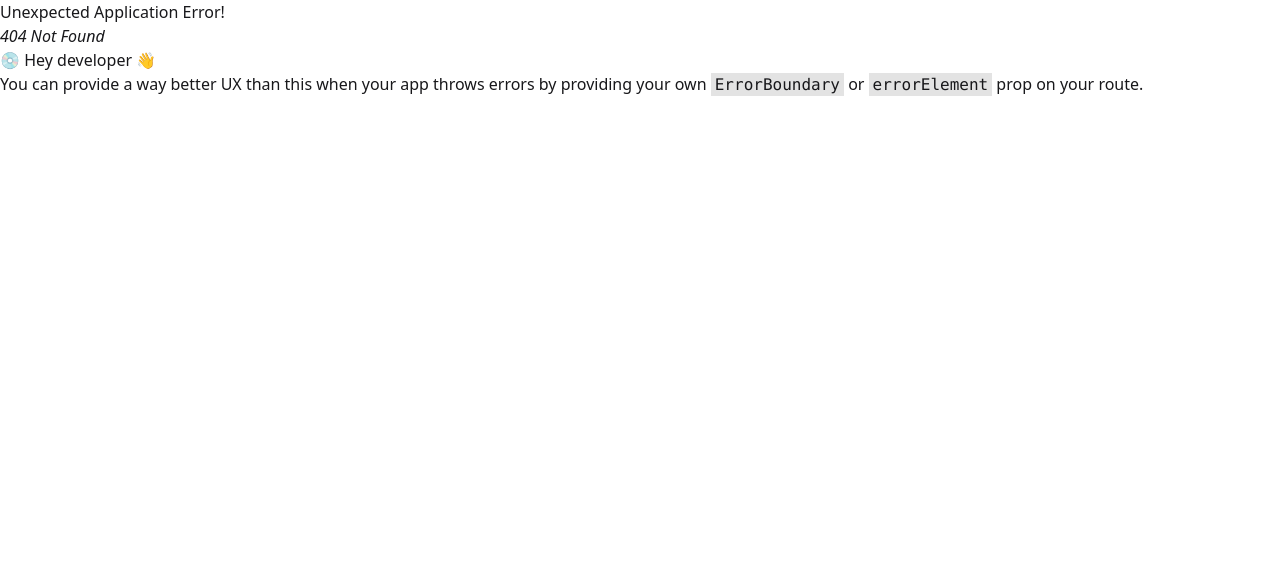
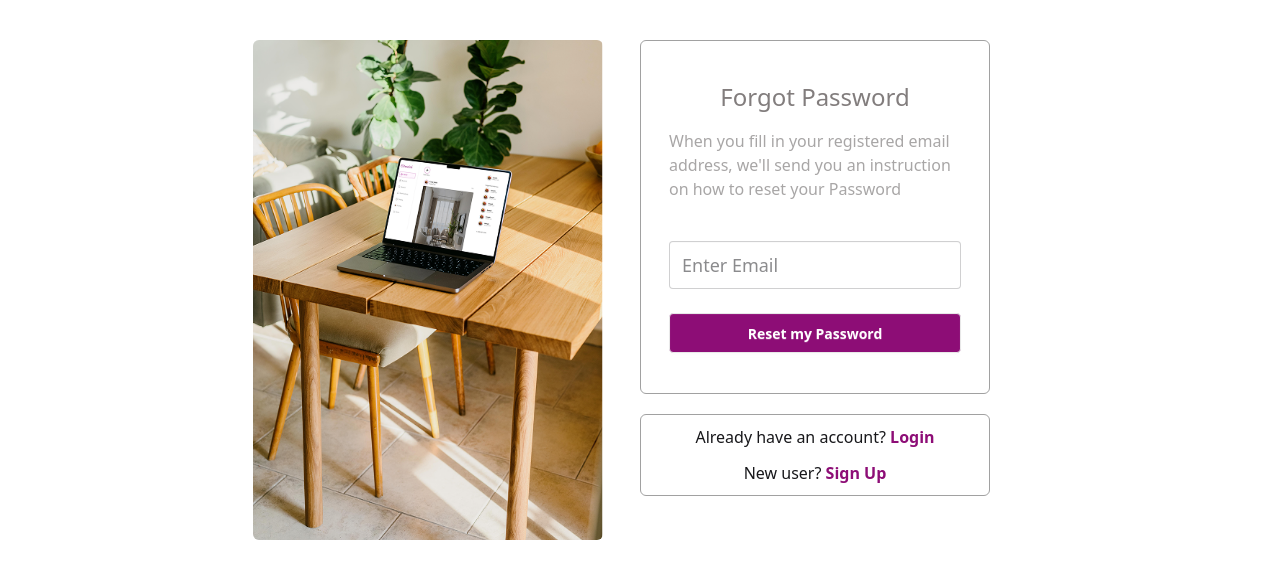
Before and after one commit to Joseph-web-create/Instaclone, a React (Vite) app in the folder client/: page /auth/forgotpassword in a window 1280 px wide. Before the commit this address had no page. Shown: the top 578 px of the page. Built offline with nearby package versions, Linux system fonts and the light colour scheme.

Commit message:
done for today!

```diff
--- a/client/package.json
+++ b/client/package.json
@@ -4,7 +4,7 @@
   "version": "0.0.0",
   "type": "module",
   "scripts": {
-    "dev": "vite",
+    "dev": "vite --port=4600",
     "build": "vite build",
     "lint": "eslint .",
     "preview": "vite preview"
@@ -14,8 +14,10 @@
     "axios": "^1.8.4",
     "react": "^19.0.0",
     "react-dom": "^19.0.0",
+    "react-helmet-async": "^2.0.5",
     "react-hook-form": "^7.54.2",
     "react-router": "^7.4.0",
+    "remixicon": "^4.6.0",
     "tailwindcss": "^4.0.14"
   },
   "devDependencies": {
--- a/client/src/App.jsx
+++ b/client/src/App.jsx
@@ -1,10 +1,11 @@
 import AppRoutes from "./routes/AppRoutes";
+import { HelmetProvider } from "react-helmet-async";
 
 function App() {
   return (
-    <>
+    <HelmetProvider>
       <AppRoutes />
-    </>
+    </HelmetProvider>
   );
 }
 
--- /dev/null
+++ b/client/src/componet/MetaArgs.jsx
@@ -0,0 +1,12 @@
+import { Helmet } from "react-helmet-async";
+
+function MetaArgs({ title, content }) {
+  return (
+    <Helmet>
+      <title>{title}</title>
+      <meta name="description" content={content} />
+    </Helmet>
+  );
+}
+
+export default MetaArgs;
--- /dev/null
+++ b/client/src/componet/SideBar.jsx
@@ -0,0 +1,18 @@
+import Logo from "../assets/logo_instagram.png";
+
+export default function SideBar() {
+  return (
+    <div className="hidden md:block min-h-screen fixed z-50 border-r border-gray-200 w-[220px] xl:w-[240px]">
+      <div className="flex flex-col min-h-screen justify-between py-6 px-4 items-center">
+        <div>
+          <div className="flex gap-3 items-center mb-10">
+            <img src={Logo} className="w-[40px]" />
+            <h1 className="text-2xl font-bold italic">InstaShot</h1>
+          </div>
+        </div>
+        <div></div>
+        <div></div>
+      </div>
+    </div>
+  );
+}
--- /dev/null
+++ b/client/src/componet/Spinner.jsx
@@ -0,0 +1,18 @@
+import Instagram from "../assets/logo_instagram.png";
+
+export const LazySpinner = () => {
+  return (
+    <div className="flex flex-col gap-2 justify-center items-center h-screen relative">
+      <img src={Instagram} className="w-[75px] h-[75px]"/>
+      <h1 className="text-md text-gray-500 absolute top-[90%]"> &copy; {new Date().getFullYear()} InstaShot</h1>
+    </div>
+  );
+};
+
+export const DataSpinner = () => {
+  return (
+    <div className="flex justify-center items-center h-screen">
+      <span className="loading loading-bars loading-md bg-[#8D0D76]"></span>
+    </div>
+  );
+};
--- /dev/null
+++ b/client/src/layout/RootLayout.jsx
@@ -0,0 +1,15 @@
+import { Outlet } from "react-router";
+import SideBar from "../componet/SideBar";
+
+export default function RootLayout() {
+  return (
+    <section>
+      <SideBar />
+      <div className="md:ml-[220px] xl:ml-[240px] min-h-screen">
+        <div className="container mx-auto">
+          <Outlet />
+        </div>
+      </div>
+    </section>
+  );
+}
--- /dev/null
+++ b/client/src/pages/home/Home.jsx
@@ -0,0 +1,6 @@
+
+export default function Home() {
+  return (
+    <div>Home</div>
+  )
+}
--- a/client/src/pages/login/Login.jsx
+++ b/client/src/pages/login/Login.jsx
@@ -3,6 +3,7 @@ import { Link } from "react-router";
 import { useForm } from "react-hook-form";
 import { validatePassword, validateUsername } from "../../utils/formvalidation";
 import { useState } from "react";
+import MetaArgs from "../../componet/MetaArgs";
 
 function Login() {
   const [revealPassword, setRevealPassword] = useState(false);
@@ -22,6 +23,11 @@ function Login() {
 
   return (
     <>
+      <MetaArgs
+        title="Login to InstaShot"
+        content="Login to your InstaShot account"
+      />
+
       <div className="w-[90vw] md:w-[350px] border rounded-md border-[#A1A1A1] py-[20px] px-[20px]">
         <div className="flex justify-center">
           <Link to="/">
@@ -94,16 +100,17 @@ function Login() {
           </button>
 
           <div className="text-center mt-[10px]">
-            <Link to={"/auth/forgotpasword"}>Forgot Password?</Link>
+            <Link to={"/auth/forgotpassword"}>Forgot Password?</Link>
           </div>
         </form>
       </div>
-      <div className="w-[90vw] md:w-[350px] border rounded-md border-[#A1A1A1] py-[20px] px-[28px] mt-5 text-center">
-        <span>Already have an account? </span>
-        <Link to="/auth/register">
-          <button className="cursor-pointer text-[#8D0D76] font-bold">
-            Sign Up
-          </button>
+      <div className="w-[90vw] md:w-[350px] border rounded-md border-[#A1A1A1] py-[15px] px-[28px] mt-5 text-center">
+        <span>New user? </span>
+        <Link
+          to="/auth/register"
+          className="cursor-pointer text-[#8D0D76] font-bold"
+        >
+          Sign Up
         </Link>
       </div>
     </>
--- /dev/null
+++ b/client/src/pages/passwordfrget/ForgottenPassWord.jsx
@@ -0,0 +1,92 @@
+import Logo from "../../assets/Logo.svg";
+import { Link } from "react-router";
+import { useForm } from "react-hook-form";
+import { validateEmail } from "../../utils/formvalidation";
+import MetaArgs from "../../componet/MetaArgs";
+
+function ForgottenPassWord() {
+  const {
+    register,
+    handleSubmit,
+    formState: { errors, isSubmitting },
+  } = useForm();
+
+  const formSubmit = (e) => {
+    console.log(e);
+  };
+
+  return (
+    <>
+      <MetaArgs
+        title="Forget Password to InstaShot"
+        content="Password Forgotten to your InstaShot account"
+      />
+
+      <div className="w-[90vw] md:w-[350px] border rounded-md border-[#A1A1A1] py-[40px] px-[28px]">
+        <div className="text-center mb-4">
+          <h2 className="text-2xl text-[#827D7D]">Forgot Password</h2>
+        </div>
+
+        <p className="text-[#A8A6A6]">
+          When you fill in your registered email address, we'll send you an
+          instruction on how to reset your Password
+        </p>
+
+        <form
+          className="md:max-w-[350px] mx-auto mt-10"
+          onSubmit={handleSubmit(formSubmit)}
+        >
+          <div className="mb-6">
+            <label className="floating-label">
+              <span>Enter Email</span>
+              <input
+                type="email"
+                placeholder="Enter Email"
+                className="input input-lg w-full"
+                id="email"
+                {...register("email", {
+                  validate: (value) => validateEmail(value),
+                })}
+              />
+            </label>
+
+            {errors.email && (
+              <span className="text-sm text-red-600">
+                {errors.email.message}
+              </span>
+            )}
+          </div>
+
+          <button
+            className="btn w-full text-white bg-[#8D0D76] hover:bg-[#8d0d76cb]"
+            type="submit"
+          >
+            Reset my Password
+          </button>
+        </form>
+      </div>
+      <div className="w-[90vw] md:w-[350px] border rounded-md border-[#A1A1A1] py-[10px] px-[8px] mt-5 text-center">
+        <div className="mb-3">
+          <span>Already have an account? </span>
+          <Link
+            to="/auth/login"
+            className="cursor-pointer text-[#8D0D76] font-bold"
+          >
+            Login
+          </Link>
+        </div>
+        <div>
+          <span>New user? </span>
+          <Link
+            to="/auth/register"
+            className="cursor-pointer text-[#8D0D76] font-bold"
+          >
+            Sign Up
+          </Link>
+        </div>
+      </div>
+    </>
+  );
+}
+
+export default ForgottenPassWord;
--- a/client/src/pages/register/Register.jsx
+++ b/client/src/pages/register/Register.jsx
@@ -8,6 +8,7 @@ import {
   validatefullname,
 } from "../../utils/formvalidation";
 import { useState } from "react";
+import MetaArgs from "../../componet/MetaArgs";
 
 function Register() {
   const [revealPassword, setRevealPassword] = useState(false);
@@ -27,7 +28,12 @@ function Register() {
 
   return (
     <>
-      <div className="w-[90vw] md:w-[350px] border rounded-md border-[#A1A1A1] py-[10px] px-[20px]">
+      <MetaArgs
+        title="Sign Up to InstaShot"
+        content="Get access to Instashot"
+      />
+
+      <div className="w-[90vw] md:w-[350px] border rounded-md border-[#A1A1A1] py-[20px] px-[20px]">
         <div className="flex justify-center">
           <Link to="/">
             <img src={Logo} alt="InstaShot logo" />
@@ -139,7 +145,7 @@ function Register() {
           </button>
 
           <div className="text-center mt-[10px]">
-            <p className="px-[40px]">
+            <p className="px-[20px]">
               By signing up, you agree to our Term, data policy
             </p>
           </div>
@@ -147,10 +153,11 @@ function Register() {
       </div>
       <div className="w-[90vw] md:w-[350px] border rounded-md border-[#A1A1A1] py-[20px] px-[28px] mt-5 text-center">
         <span>Already have an account? </span>
-        <Link to="/auth/login">
-          <button className="cursor-pointer text-[#8D0D76] font-bold">
-            Log in
-          </button>
+        <Link
+          to="/auth/login"
+          className="cursor-pointer text-[#8D0D76] font-bold"
+        >
+          Log in
         </Link>
       </div>
     </>
--- a/client/src/routes/AppRoutes.jsx
+++ b/client/src/routes/AppRoutes.jsx
@@ -1,13 +1,23 @@
 import { createBrowserRouter, RouterProvider } from "react-router";
-import AuthLayout from "../layout/AuthLayout";
 import Register from "../pages/register/Register";
 import Login from "../pages/login/Login";
+import { lazy, Suspense } from "react";
+import { LazySpinner } from "../componet/Spinner";
+import Home from "../pages/home/Home";
+import ForgottenPassWord from "../pages/passwordfrget/ForgottenPassWord";
+
+const AuthLayout = lazy(() => import("../layout/AuthLayout"));
+const RootLayout = lazy(() => import("../layout/RootLayout"));
 
 function AppRoutes() {
   const routes = [
     {
       path: "auth",
-      element: <AuthLayout />,
+      element: (
+        <Suspense fallback={<LazySpinner />}>
+          <AuthLayout />
+        </Suspense>
+      ),
       children: [
         {
           path: "register",
@@ -17,6 +27,24 @@ function AppRoutes() {
           path: "login",
           element: <Login />,
         },
+        {
+          path: "forgotpassword",
+          element: <ForgottenPassWord />,
+        },
+      ],
+    },
+    {
+      path: "/",
+      element: (
+        <Suspense fallback={<LazySpinner />}>
+          <RootLayout />
+        </Suspense>
+      ),
+      children: [
+        {
+          index: true,
+          element: <Home />,
+        },
       ],
     },
   ];
```
Also changed, not shown: client/src/assets/logo_instagram.png (added), 1 other file (tests, documents, lock files or other folders).
